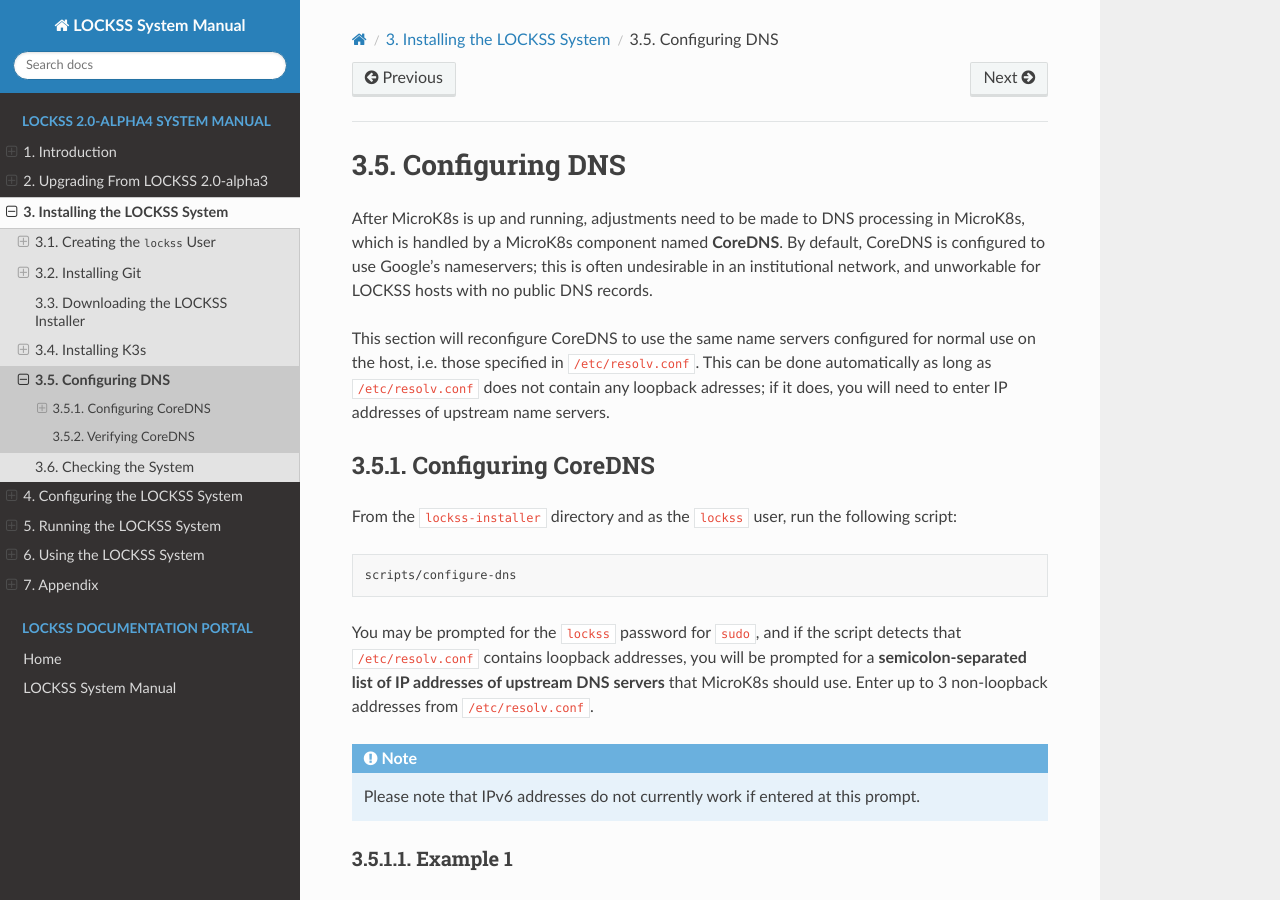
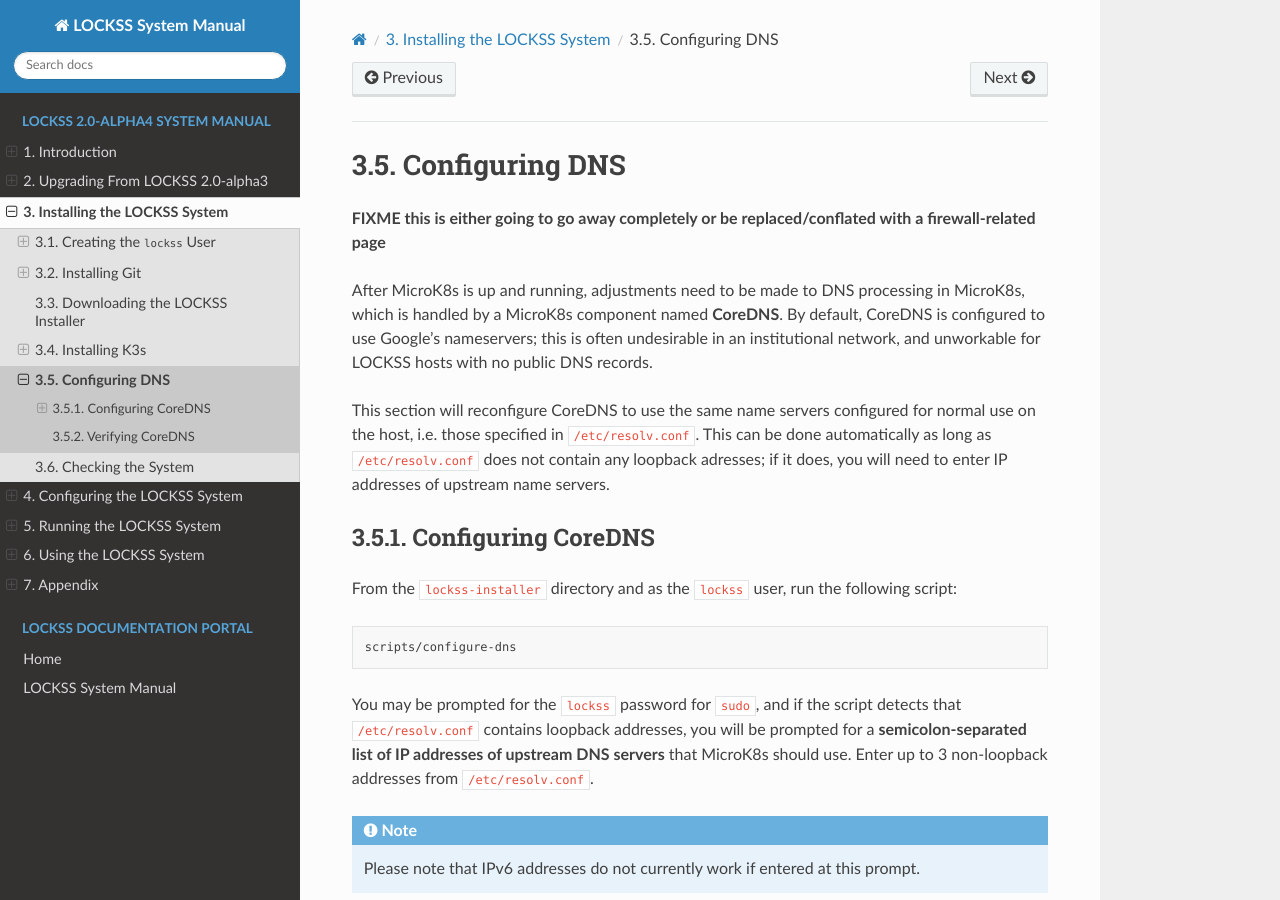
Before and after one commit to lockss/lockss-rtd-manual, a Sphinx documentation site: the page built from docs/installing/dns.rst, in a window 1280 px wide and 900 px high. Built offline with Sphinx 7.4.7 and the Read the Docs theme 2.0.0, drawn with Linux system fonts in a browser that asks for light colours.

Commit message:
Add FIXME to label this page as in flux.

```diff
--- a/docs/installing/dns.rst
+++ b/docs/installing/dns.rst
@@ -1,6 +1,8 @@
 ===============
 Configuring DNS
 ===============
+
+**FIXME this is either going to go away completely or be replaced/conflated with a firewall-related page**
 
 After MicroK8s is up and running, adjustments need to be made to DNS processing in MicroK8s, which is handled by a MicroK8s component named **CoreDNS**. By default, CoreDNS is configured to use Google's nameservers; this is often undesirable in an institutional network, and unworkable for LOCKSS hosts with no public DNS records.
 
```
